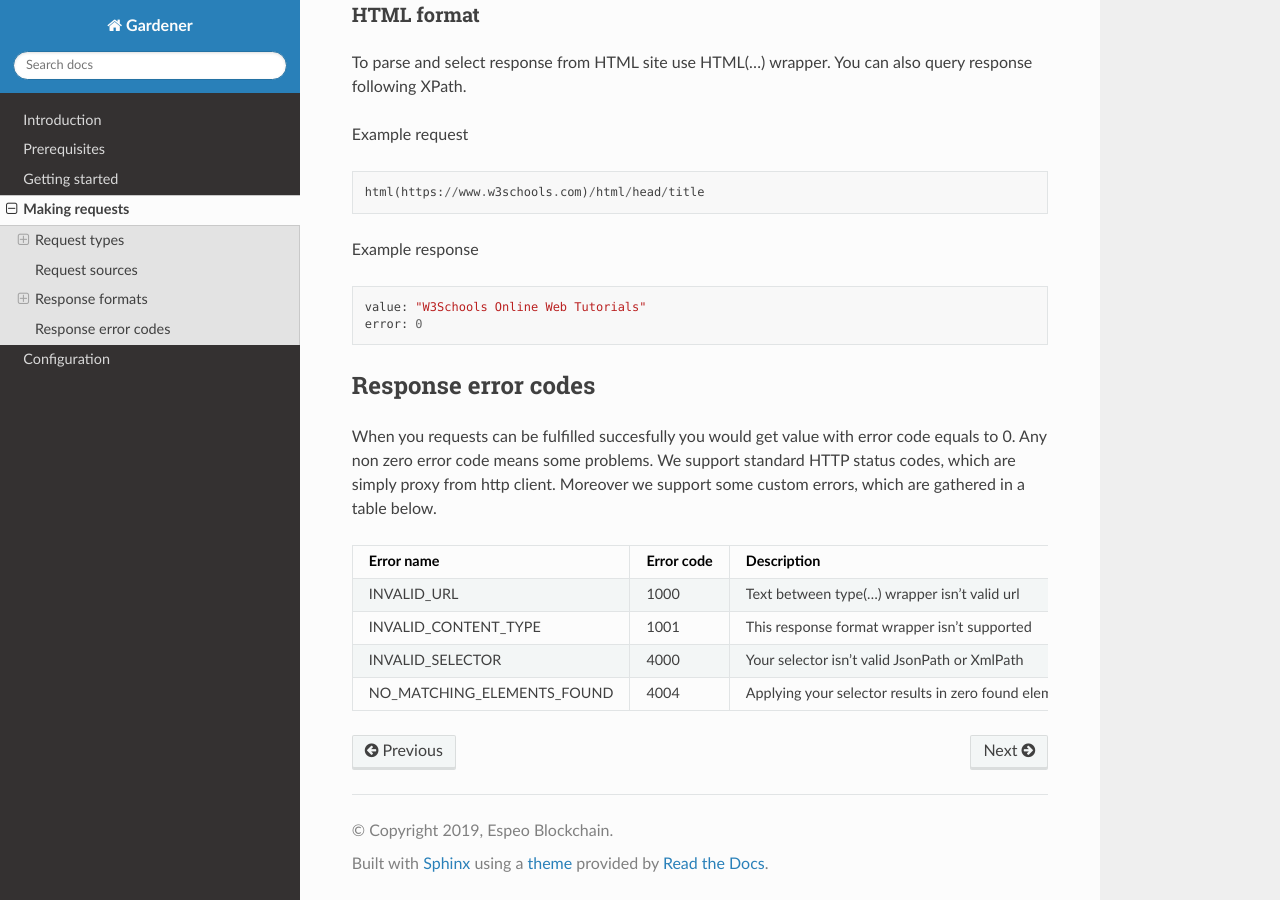
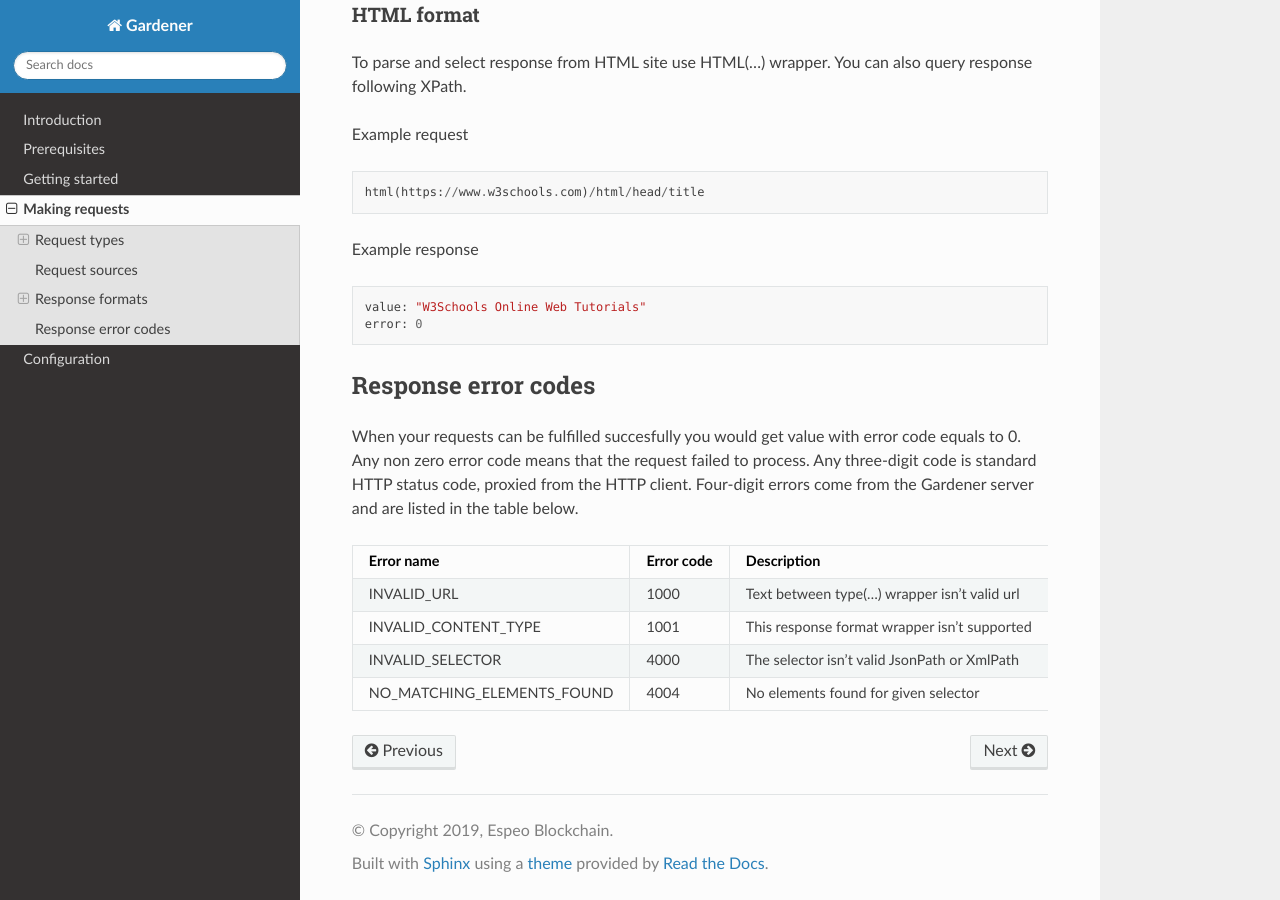
Before and after one commit to EspeoBlockchain/gardener-server, a Sphinx documentation site: the page built from docs/making-requests.rst, in a window 1280 px wide and 900 px high, scrolled down 2013 px. Built offline with Sphinx 7.4.7 and the Read the Docs theme 2.0.0, drawn with Linux system fonts in a browser that asks for light colours; some of the changed text lies outside the part shown.

Commit message:
Fixed PR comments

```diff
--- a/docs/getting-started.rst
+++ b/docs/getting-started.rst
@@ -82,7 +82,7 @@ After installing dependencies, we are going to migrate our contracts to test blo
    npx truffle migrate --network ganache --reset
 
 
-Make example oracle request
+Making example oracle request
 ---------------------------
 After we have successfully configured environment, we can make example oracle request.
 Go to `gardener-server` directory, then:
@@ -104,7 +104,7 @@ Example
 
    truffle(ganache)> UsingOracle.deployed().then(instance => instance.request("json(https://api.coindesk.com/v1/bpi/currentprice.json).chartName"))
 
-If you did everything correctly you should see something simmilar to
+If you did everything correctly you should see something similar to
 ::
 
    { tx: '0x57a34e45e1f187ddeb4cbd1be3597561855563e5735a483a5b1edeb73a511278',
--- a/docs/making-requests.rst
+++ b/docs/making-requests.rst
@@ -103,13 +103,13 @@ Example response
 Response error codes
 ====================
 
-When you requests can be fulfilled succesfully you would get value with error code equals to 0. Any non zero error code means some problems. We support standard HTTP status codes, which are simply proxy from http client. Moreover we support some custom errors, which are gathered in a table below.
+When your requests can be fulfilled succesfully you would get value with error code equals to 0. Any non zero error code means that the request failed to process. Any three-digit code is standard HTTP status code, proxied from the HTTP client. Four-digit errors come from the Gardener server and are listed in the table below.
 
 ========================== ========== ===========
 Error name                 Error code Description
 ========================== ========== ===========
 INVALID_URL                1000       Text between type(...) wrapper isn't valid url
 INVALID_CONTENT_TYPE       1001       This response format wrapper isn't supported
-INVALID_SELECTOR           4000       Your selector isn't valid JsonPath or XmlPath
-NO_MATCHING_ELEMENTS_FOUND 4004       Applying your selector results in zero found elements
+INVALID_SELECTOR           4000       The selector isn't valid JsonPath or XmlPath
+NO_MATCHING_ELEMENTS_FOUND 4004       No elements found for given selector
 ========================== ========== ===========
--- a/docs/prerequisites.rst
+++ b/docs/prerequisites.rst
@@ -10,7 +10,7 @@ Docker
 Docker toolbox can be downloaded
 `here <https://docs.docker.com/toolbox/>`__.
 
-You can verify if you have successfully installed docker running this command.
+You can verify if you have successfully installed docker by running the following command.
 
 
   docker ---version
```
Also changed, not shown: other parts of docs/making-requests.rst (+1 -1 lines).
